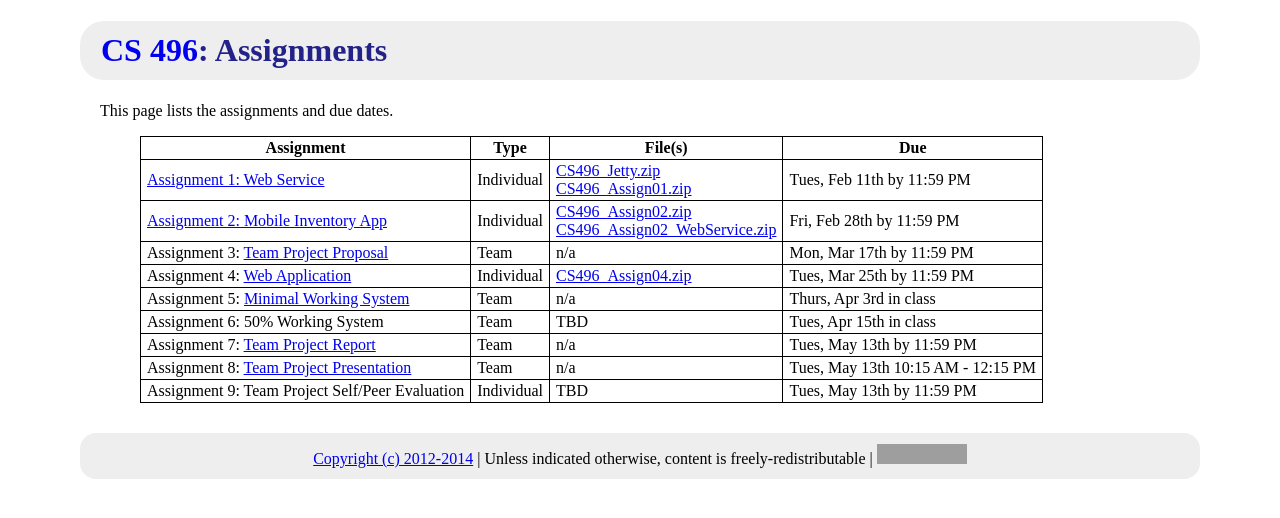
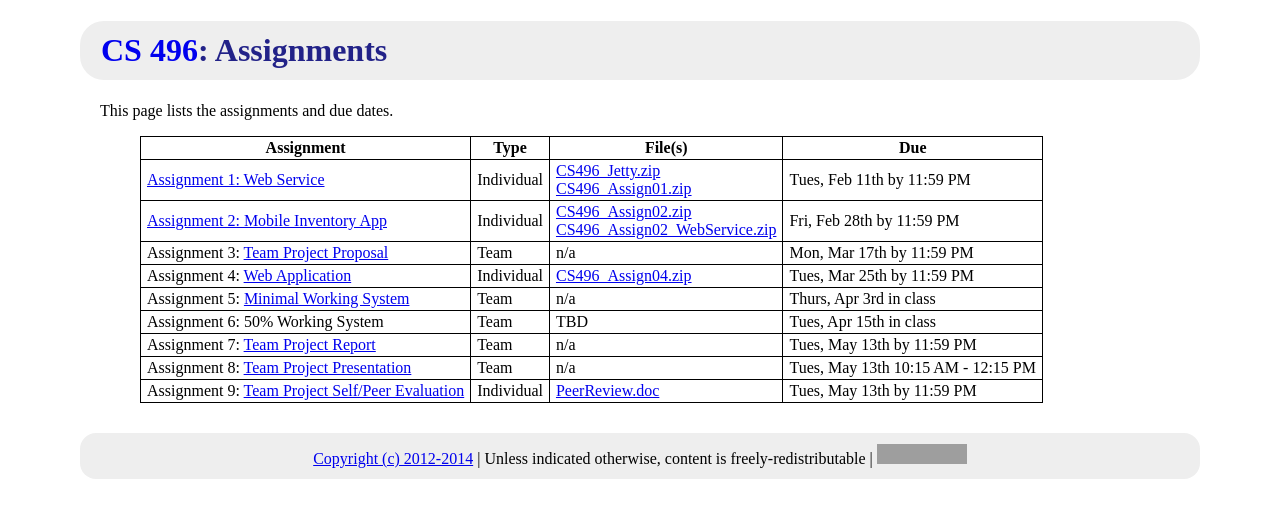
Before and after one commit to ycpcs/cs496-spring2014, a Jekyll site: the page built from assign/index.md, in a window 1280 px wide. Shown: the top 518 px of the page. Built offline with Jekyll 4.4.1, drawn with Linux system fonts in a browser that asks for light colours; Markdown is read by kramdown in place of the engine named in the settings; grey boxes are pictures that could not be loaded.

Commit message:
self/peer eval

```diff
--- a/assign/index.md
+++ b/assign/index.md
@@ -15,4 +15,4 @@ This page lists the assignments and due dates.
 > Assignment 6: 50% Working System | Team | TBD | Tues, Apr 15th in class
 > Assignment 7: [Team Project Report](project.html) | Team | n/a | Tues, May 13th by 11:59 PM
 > Assignment 8: [Team Project Presentation](presentationGuidelines.html) | Team | n/a | Tues, May 13th 10:15 AM - 12:15 PM
-> Assignment 9: Team Project Self/Peer Evaluation | Individual | TBD | Tues, May 13th by 11:59 PM
+> Assignment 9: [Team Project Self/Peer Evaluation](assign09.html) | Individual | [PeerReview.doc](PeerReview.doc) | Tues, May 13th by 11:59 PM
```
Also changed, not shown: assign/assign09.md (added, +18 -0 lines), index.md (+1 -0 lines), 1 other file.
